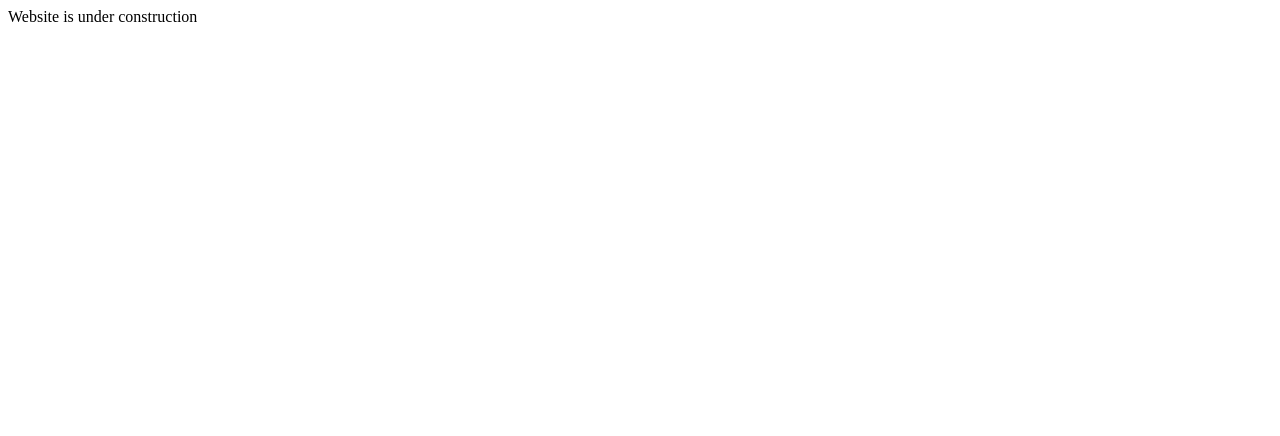
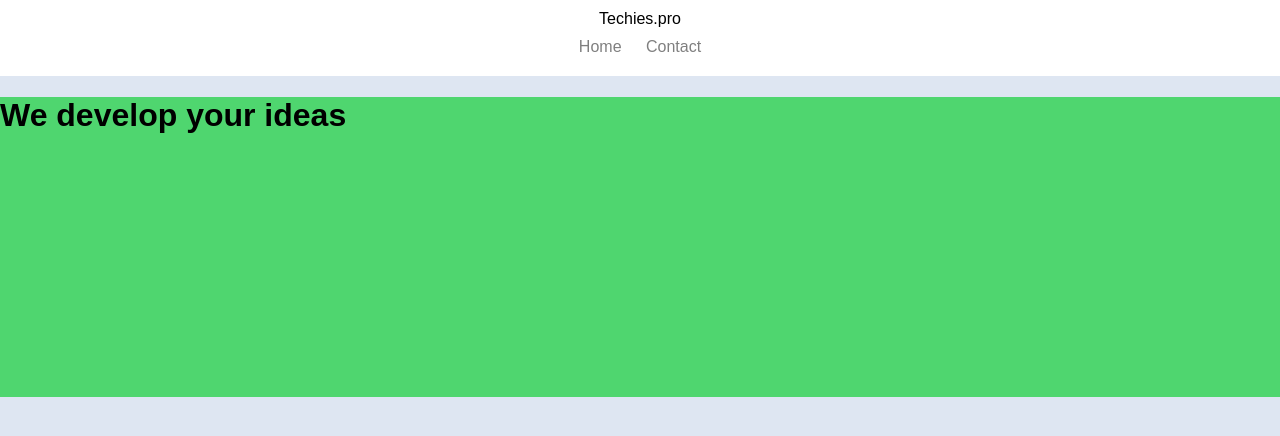
Before and after one commit to heyarviind/techies.pro, a plain HTML site: page index.html in a window 1280 px wide. Drawn offline with Linux system fonts and the light colour scheme.

Commit message:
Starting some changes

```diff
--- /dev/null
+++ b/css/style.css
@@ -0,0 +1,33 @@
+*{
+  box-sizing: border-box;
+}
+body,html{
+  margin: 0;
+  padding: 0;
+}
+body{
+  background-color: #dee6f2;
+  font-size: 16px;
+  font-family: arial;
+}
+
+a{
+  text-decoration: none;
+  color: #4fd66f;
+}
+
+header{
+  background-color: #fff;
+  padding: 10px;
+  text-align: center;
+}
+  header .headerMenu a{
+    color: rgba(0,0,0,0.5);
+    padding: 10px;
+    display: inline-block;
+  }
+
+.mainCover{
+  background-color: #4fd66f;
+  height: 300px;
+}
--- a/index.html
+++ b/index.html
@@ -1,8 +1,25 @@
 <html>
   <head>
-    <title>Techies.pro</title>
+    <title>TECHIES.PRO</title>
+    <meta name="viewport" content="width=device-width, initial-scale=1">
+    <link rel="stylesheet" href="css/style.css">
   </head>
   <body>
-    <p>Website is under construction</p>
+    <!-- Header Content -->
+    <header>
+      Techies.pro
+      <div class="headerMenu">
+        <a href="/">Home</a>
+        <a href="/">Contact</a>
+      </div>
+    </header>
+
+    <!-- Main Cover Green -->
+
+    <div class="mainCover">
+      <div class="container">
+        <h1>We develop your ideas</h1>
+      </div>
+    </div>
   </body>
 </html>
```
Also changed, not shown: 1 other file.
